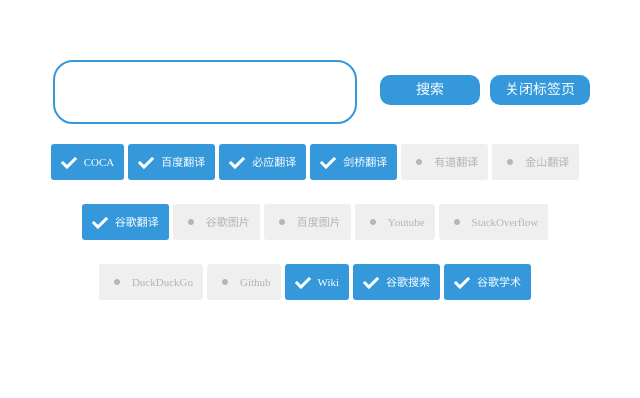
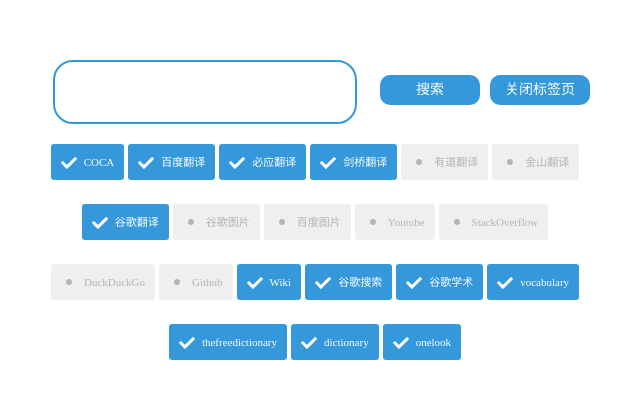
Before and after one commit to lukapool/Handy-Search-Tool, a plain HTML site: page DictSaber/index.html in a window 1280 px wide. Shown: the part 216-614 px from the top of the page, without its empty margins (325-965 px from the left). Drawn offline with nearby package versions, Linux system fonts and the light colour scheme.

Commit message:
add more website

```diff
--- a/DictSaber/index.html
+++ b/DictSaber/index.html
@@ -44,12 +44,16 @@
 	<li><input type="checkbox" name="checkbox" id='14' checked data-labelauty="Wiki" url="https://en.wikipedia.org/wiki/"></li>
 	<li><input type="checkbox" name="checkbox" id='15' checked data-labelauty="谷歌搜索" url="https://www.google.com/?gws_rd=cr,ssl#newwindow=1&safe=strict&q="></li>
 	<li><input type="checkbox" name="checkbox" id='16' checked data-labelauty="谷歌学术" url="https://scholar.google.com/scholar?hl=en&q="></li>
+	<li><input type="checkbox" name="checkbox" id='17' checked data-labelauty="vocabulary" url="https://www.vocabulary.com/dictionary/"></li>
+	<li><input type="checkbox" name="checkbox" id='18' checked data-labelauty="thefreedictionary" url="http://www.thefreedictionary.com/"></li>
+	<li><input type="checkbox" name="checkbox" id='19' checked data-labelauty="dictionary" url="http://www.dictionary.com/browse/"></li>
+	<li><input type="checkbox" name="checkbox" id='20' checked data-labelauty="onelook" url="https://onelook.com/?w="></li>
 	</ul>
 	<div>
 	<script src="https://cdn.bootcss.com/jquery/3.2.1/jquery.min.js"></script>
 	<script src="js/jquery-labelauty.js"></script>
 	<script>
-		var version = 2;
+		var version = 6;
 		var win_Array = new Array();
 		var checkFlag = [
 			"https://corpus.byu.edu/coca/",
@@ -67,7 +71,11 @@
 			"#",
 			"https://en.wikipedia.org/wiki/",
 			"https://www.google.com.hk/?gws_rd=cr,ssl#newwindow=1&safe=strict&q=",
-			"https://scholar.google.com/scholar?hl=en&q="
+			"https://scholar.google.com/scholar?hl=en&q=",
+			"https://www.vocabulary.com/dictionary/",
+			"http://www.thefreedictionary.com/",
+			"http://www.dictionary.com/browse/",
+			"https://onelook.com/?w="
 		]
 
 		$(function() {
```
